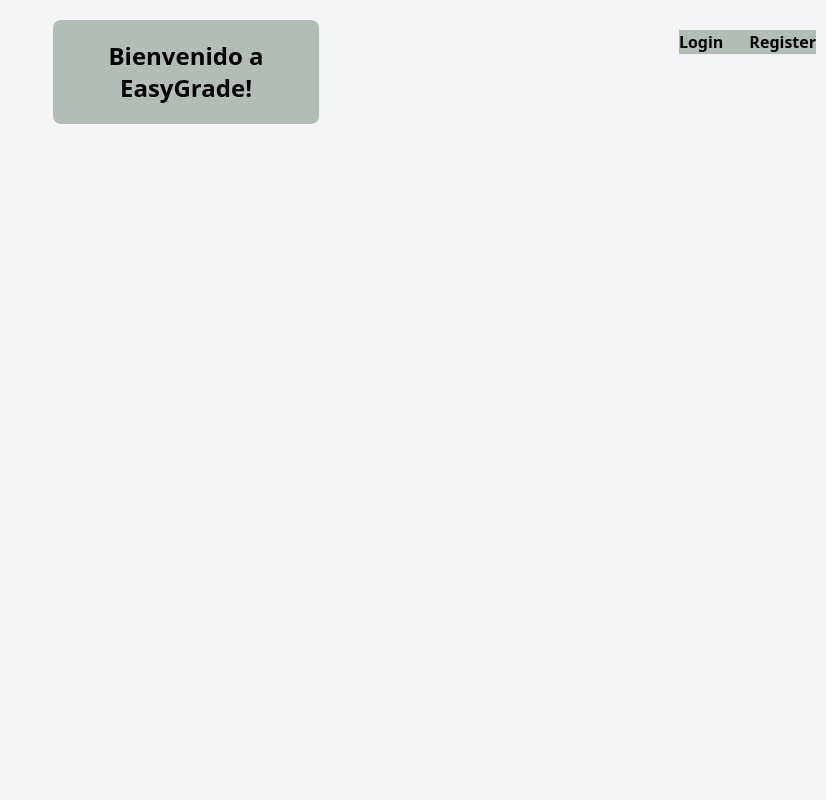
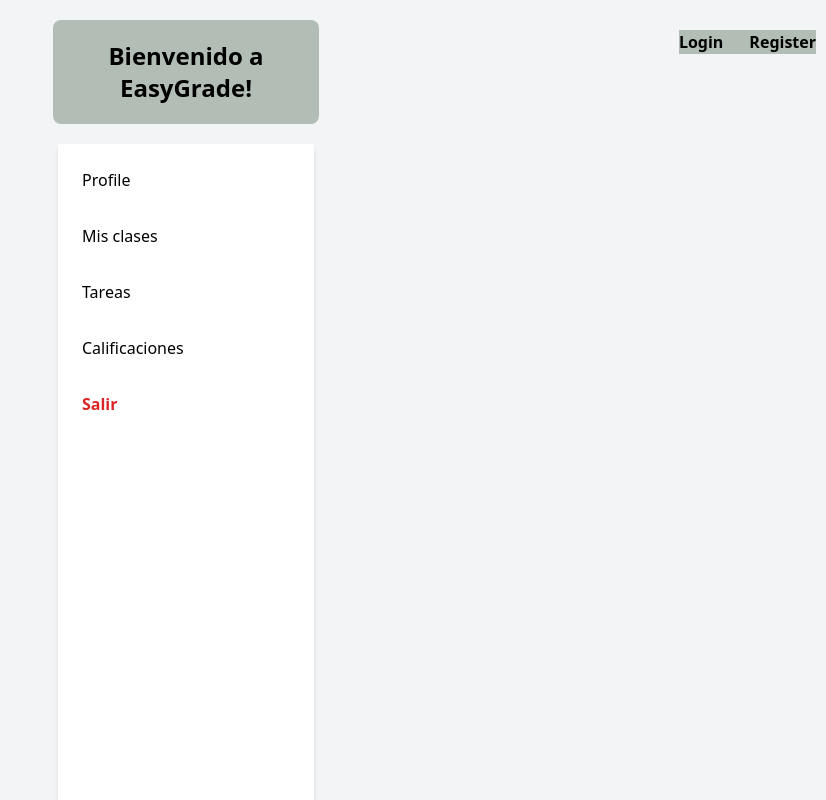
Before and after one commit to AlineRG/easyGrade, a Flask app: page /homePage in a window 1280 px wide. Shown: the whole page, without its empty margins (454-1280 px from the left). Run offline with Flask 3, Linux system fonts and the light colour scheme.

Commit message:
Add sidebar with navigation links styled using Tailwind

```diff
--- a/myapp/templates/homePage.html
+++ b/myapp/templates/homePage.html
@@ -17,6 +17,21 @@
             <li><a href="{{ url_for('register') }}" class="font-semibold hover:underline">Register</a></li>
         </ul>
     </nav>
+    </header>
+
+<!-- Sidebar -->
+<div class="content-container flex flex-1">
+    <nav class="sidebar bg-white w-64 p-4 shadow-md">
+        <ul class="space-y-4">
+            <li><a href="#profile" class="block hover:bg-gray-100 p-2 rounded">Profile</a></li>
+            <li><a href="#misClases" class="block hover:bg-gray-100 p-2 rounded">Mis clases</a></li>
+            <li><a href="#tareas" class="block hover:bg-gray-100 p-2 rounded">Tareas</a></li>
+            <li><a href="#Calificaciones" class="block hover:bg-gray-100 p-2 rounded">Calificaciones</a></li>
+        </ul>
+        <div class="mt-auto pt-4">
+            <a href="{{ url_for('login') }}" class="block hover:bg-gray-100 p-2 rounded text-red-600 font-semibold">Salir</a>
+        </div>
+    </nav>
 </div>
 </body>
 </html>
```
